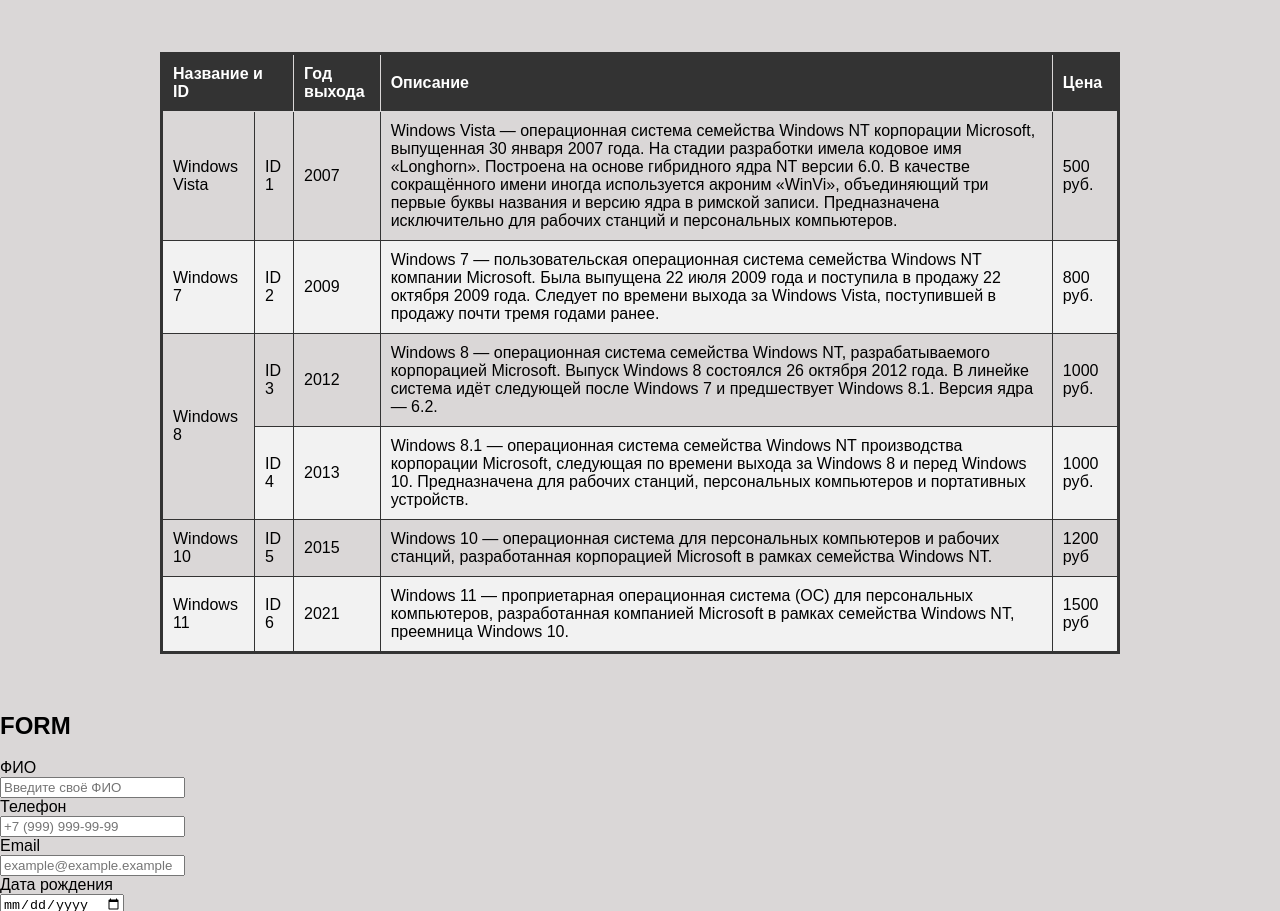
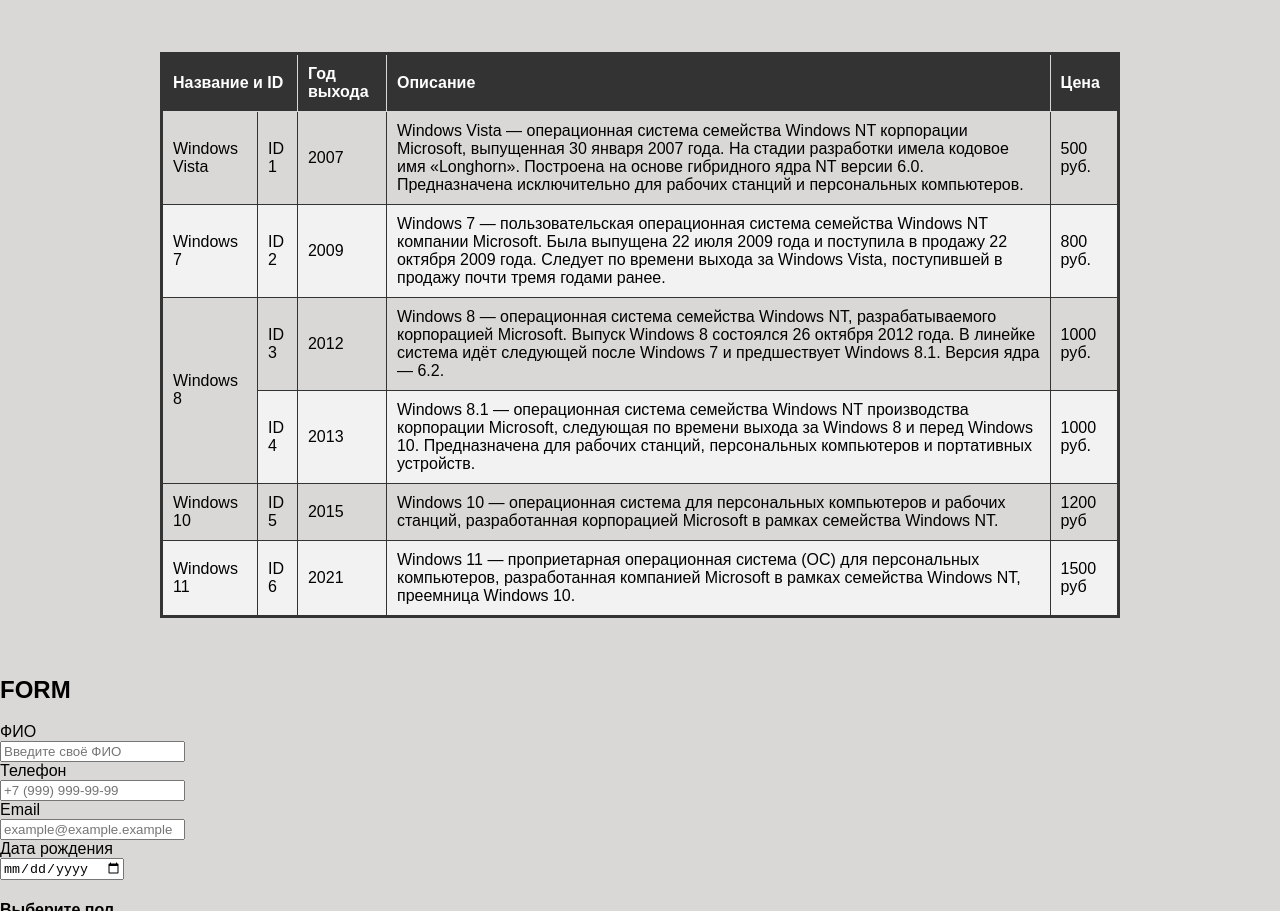
Before and after one commit to dimadjz/VSC_html, a plain HTML site: page Main project/index.html in a window 1280 px wide. Shown: the part 979-1890 px from the top of the page. Drawn offline with Linux system fonts and the light colour scheme.

Commit message:
16 commit

```diff
--- a/Main project/MobileFirst.css
+++ b/Main project/MobileFirst.css
@@ -14,17 +14,11 @@
   flex-direction: column-reverse;
 }
 
-.content {
-  max-width: 768px;
-  margin: 0 auto;
-  padding: 1%;
-}
-
-/*  шапка */
+/*  шапка1 */
 .header {
   width: 100%;
   background-color: #333;
-  color: #fff;
+  color: #FFFFFF;
   padding: 1% 0;
 }
 
@@ -37,7 +31,7 @@
   flex-wrap: wrap;
 }
 
-/* лого */
+/* лого1 */
 .logo {
   display: inline-block;
   width: 120px;
@@ -57,7 +51,7 @@
   position: absolute;
 }
 
-/* git */
+/* git1 */
 .site-link {
   width: 60%;
   text-align: center;
@@ -78,7 +72,7 @@
   color: darkgrey;
 }
 
-/* ссылки */
+/* ссылки1 */
 .main-menu ul {
   position: relative;
   list-style-type: none;
@@ -99,17 +93,22 @@
   color: darkgrey;
 }
 
-/* таблица */
+/* таблица1 */
+.content {
+  max-width: 766px;
+  width: 95%;
+}
+
 .data-table {
-  width: 100%;
-  border-collapse: collapse;
+  width:auto;
+  border-collapse:collapse;
   border: solid 3px #333;
 }
 
 .data-table th,
 .data-table td {
-  padding: 10px;
-  text-align: left;
+  padding: 2px;
+  text-align:center;
   border: solid 1px #333;
 }
 
@@ -125,8 +124,9 @@
   background-color: #f2f2f2;
 }
 
-/* подвал */
+/* подвал1 */
 .footer {
+  width: 100%;
   background-color: #333;
   color: #fff;
   padding: 20px 0;
@@ -138,9 +138,10 @@
   margin: 0 auto;
 }
 
-/* Tablet and Desktop Styles */
+/* ПК */
 @media (min-width: 768px) {
   body {
+    width: 100%;
     margin: 0;
     font-family: Arial, sans-serif;
     background-color: #DAD7D7;
@@ -152,17 +153,20 @@
   }
 
   main {
+    width: 100%;
     flex-direction: column;
   }
 
   .content {
+    width: 100%;
     max-width: 960px;
     margin: 0 auto;
     padding: 20px;
   }
 
-  /*  шапка */
+  /*  шапка2 */
   .header {
+    width: 100%;
     background-color: #333;
     color: #fff;
     padding: 20px 0;
@@ -176,7 +180,7 @@
     flex-direction: row;
   }
 
-  /* лого */
+  /* лого2 */
   .logo {
     display: flex;
     width: 140px;
@@ -193,7 +197,7 @@
     position: absolute;
   }
 
-  /* git */
+  /* git2 */
   .site-link {
     width: 20%;
   }
@@ -210,7 +214,7 @@
     color: darkgrey;
   }
 
-  /* ссылки */
+  /* ссылки2 */
   .main-menu ul {
     list-style-type: none;
     margin: 0;
@@ -233,7 +237,7 @@
     color: darkgrey;
   }
 
-  /* таблица */
+  /* таблица2 */
   .data-table {
     width: 100%;
     border-collapse: collapse;
@@ -259,8 +263,9 @@
     background-color: #f2f2f2;
   }
 
-  /* подвал */
+  /* подвал2 */
   .footer {
+    width: 100%;
     background-color: #333;
     color: #fff;
     padding: 20px 0;
--- a/Main project/index.html
+++ b/Main project/index.html
@@ -121,7 +121,7 @@
                                 <td>Windows Vista</td>
                                 <td>ID 1</td>
                                 <td>2007</td>
-                                <td>Windows Vista — операционная система семейства Windows NT корпорации Microsoft, выпущенная 30 января 2007 года. На стадии разработки имела кодовое имя «Longhorn». Построена на основе гибридного ядра NT версии 6.0. В качестве сокращённого имени иногда используется акроним «WinVi», объединяющий три первые буквы названия и версию ядра в римской записи. Предназначена исключительно для рабочих станций и персональных компьютеров.</td>
+                                <td>Windows Vista — операционная система семейства Windows NT корпорации Microsoft, выпущенная 30 января 2007 года. На стадии разработки имела кодовое имя «Longhorn». Построена на основе гибридного ядра NT версии 6.0. Предназначена исключительно для рабочих станций и персональных компьютеров.</td>
                                 <td>500 руб.</td>
                             </tr>
                             <tr>
```
